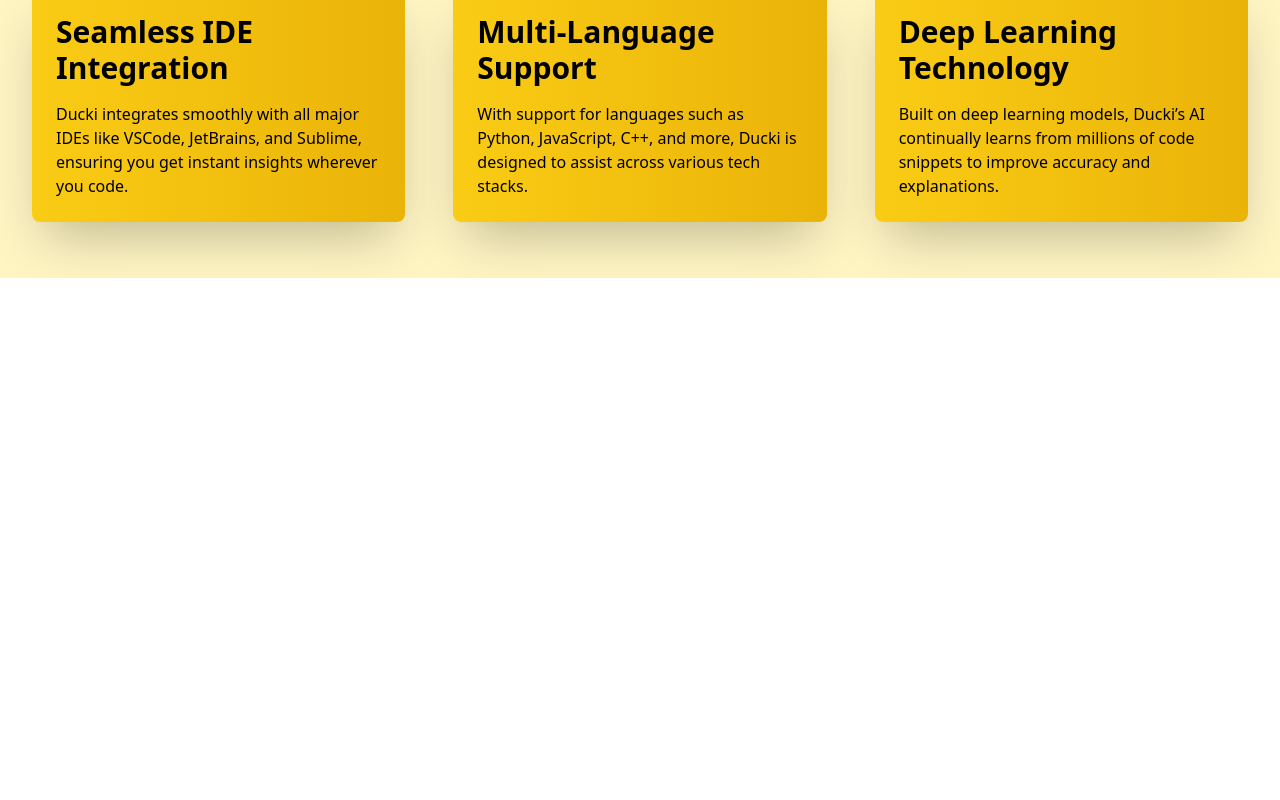
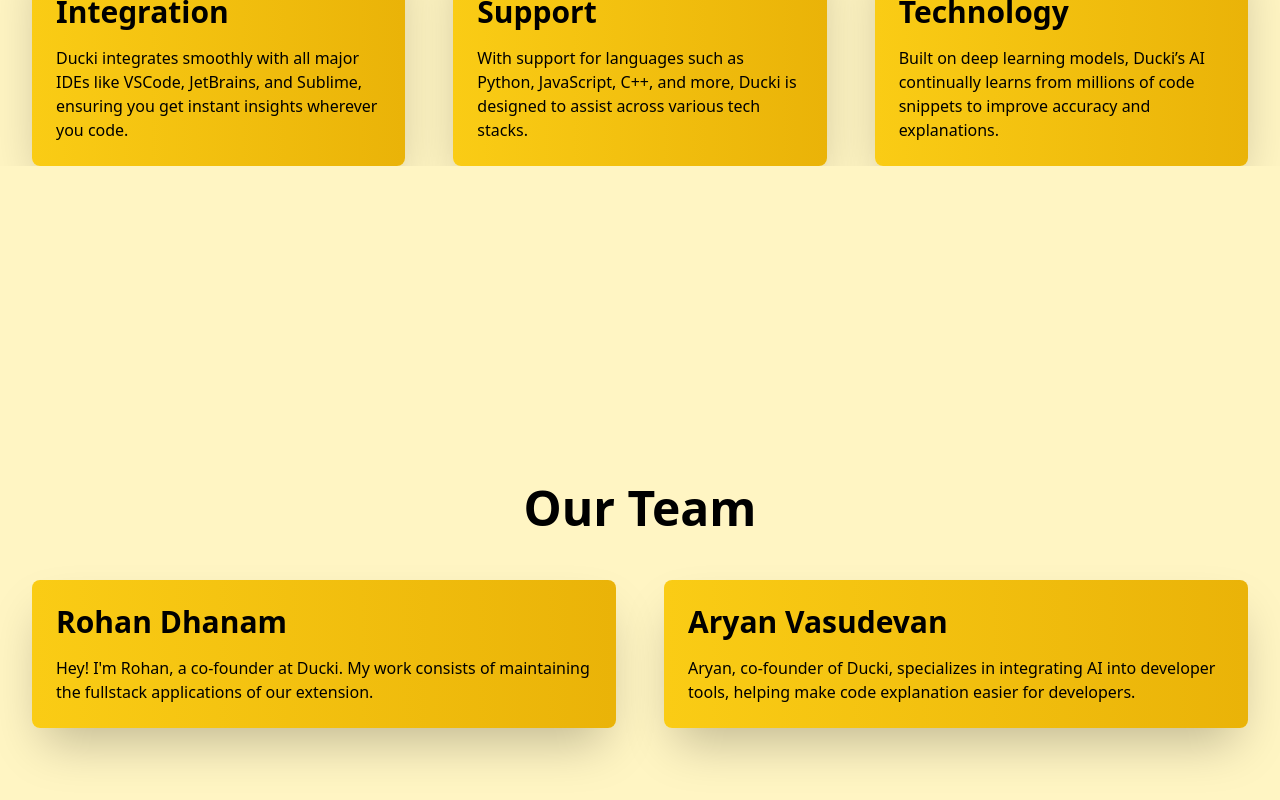
Before and after one commit to rdnm0/ducki, a React (Create React App) app in the folder duckiapp/: page / in a window 1280 px wide. Shown: the part 1322-2122 px from the top of the page. Before the commit the page ends 1600 px from the top, so only its background shows below. Built offline with nearby package versions, Linux system fonts and the light colour scheme.

Commit message:
base team page

```diff
--- a/duckiapp/src/App.tsx
+++ b/duckiapp/src/App.tsx
@@ -133,6 +133,30 @@
     </div>
 
   </div>
+  {/* Team Section */}
+<div id="team" className="relative min-h-screen bg-[#fff5c3] text-black flex flex-col justify-center items-center snap-start">
+  <h2 className="text-5xl font-bold text-center mt-20">Our Team</h2>
+  <div className="grid grid-cols-1 sm:grid-cols-2 gap-12 max-w-7xl mx-auto mt-12 px-8">
+
+    {/* Rohan Dhanam */}
+    <div className="team-card p-6 bg-gradient-to-r from-yellow-400 to-yellow-500 rounded-lg shadow-2xl transform hover:scale-105 transition-all duration-300">
+      <h3 className="text-3xl font-semibold mb-4">Rohan Dhanam</h3>
+      <p className="text-black-100">
+        Hey! I'm Rohan, a co-founder at Ducki. My work consists of maintaining the fullstack applications of our extension.
+      </p>
+    </div>
+
+    {/* Aryan Vasudevan */}
+    <div className="team-card p-6 bg-gradient-to-r from-yellow-400 to-yellow-500 rounded-lg shadow-2xl transform hover:scale-105 transition-all duration-300">
+      <h3 className="text-3xl font-semibold mb-4">Aryan Vasudevan</h3>
+      <p className="text-black-100">
+        Aryan, co-founder of Ducki, specializes in integrating AI into developer tools, helping make code explanation easier for developers.
+      </p>
+    </div>
+
+  </div>
+</div>
+
 </div>
     </div>
   );
```
